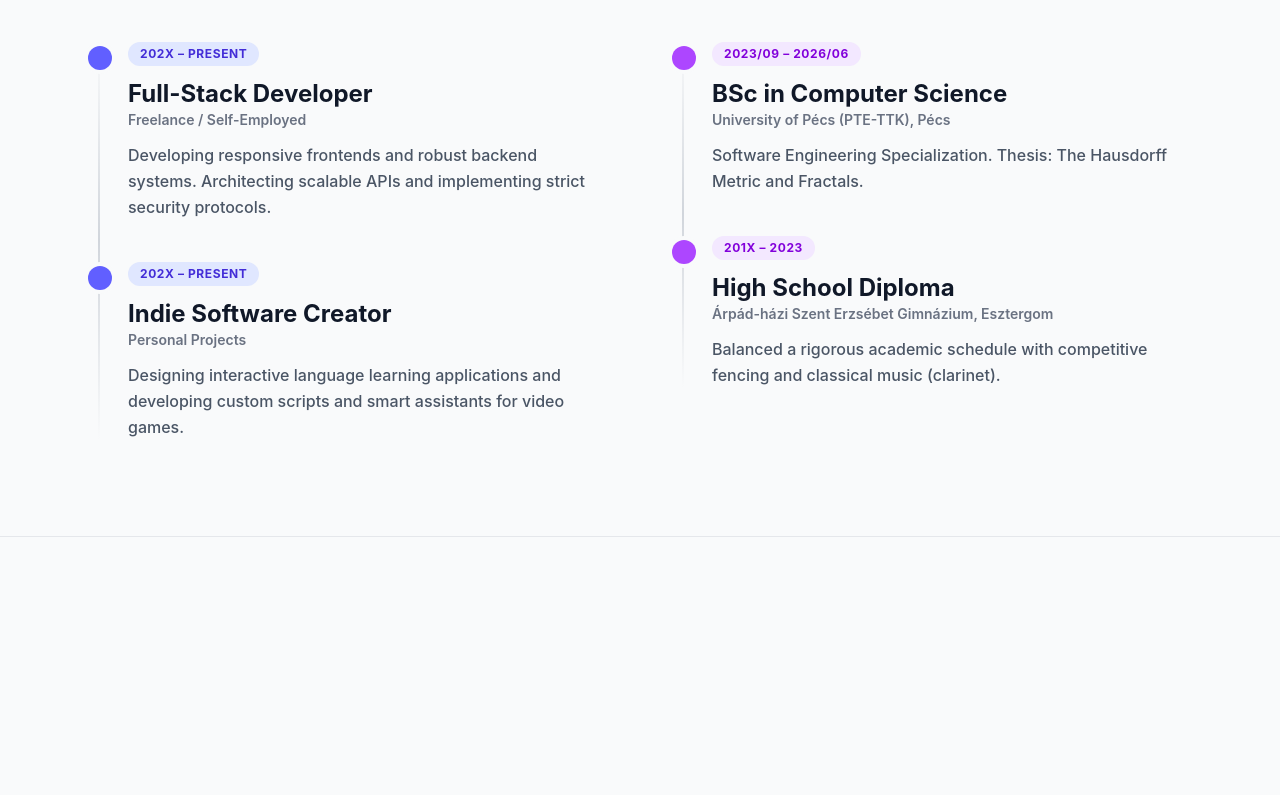
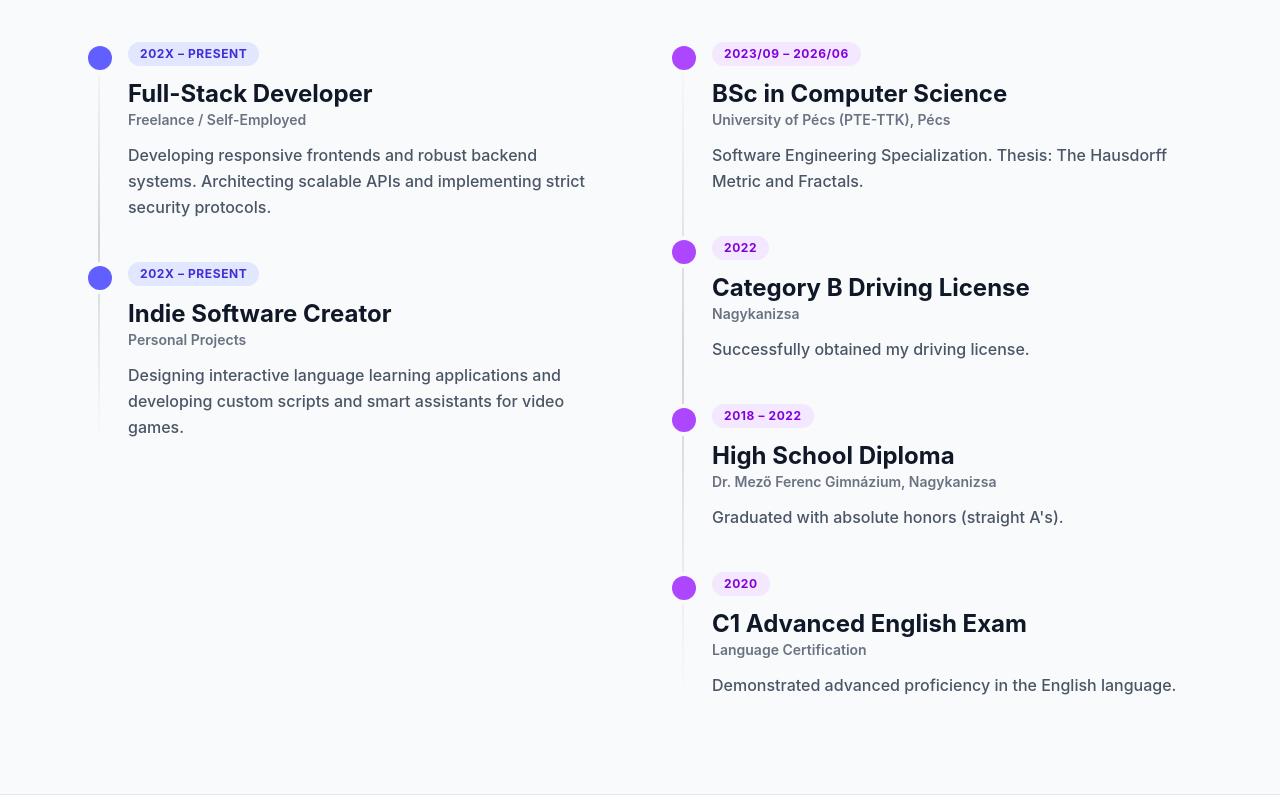
Before and after one commit to H3AD5H0TPlay/portfolio, a React (Vite) app: page / in a window 1280 px wide. Shown: the part 2714-3509 px from the top of the page. Before the commit the page ends 3251 px from the top, so only its background shows below. Built offline with nearby package versions, Linux system fonts and the light colour scheme.

Commit message:
fix: correct education details to match actual data

```diff
--- a/src/components/Resume.tsx
+++ b/src/components/Resume.tsx
@@ -7,10 +7,22 @@ export default function Resume() {
       details: "Software Engineering Specialization. Thesis: The Hausdorff Metric and Fractals."
     },
     {
-      period: "201X – 2023",
+      period: "2022",
+      degree: "Category B Driving License",
+      institution: "Nagykanizsa",
+      details: "Successfully obtained my driving license."
+    },
+    {
+      period: "2018 – 2022",
       degree: "High School Diploma",
-      institution: "Árpád-házi Szent Erzsébet Gimnázium, Esztergom",
-      details: "Balanced a rigorous academic schedule with competitive fencing and classical music (clarinet)."
+      institution: "Dr. Mező Ferenc Gimnázium, Nagykanizsa",
+      details: "Graduated with absolute honors (straight A's)."
+    },
+    {
+      period: "2020",
+      degree: "C1 Advanced English Exam",
+      institution: "Language Certification",
+      details: "Demonstrated advanced proficiency in the English language."
     }
   ];
 
```
